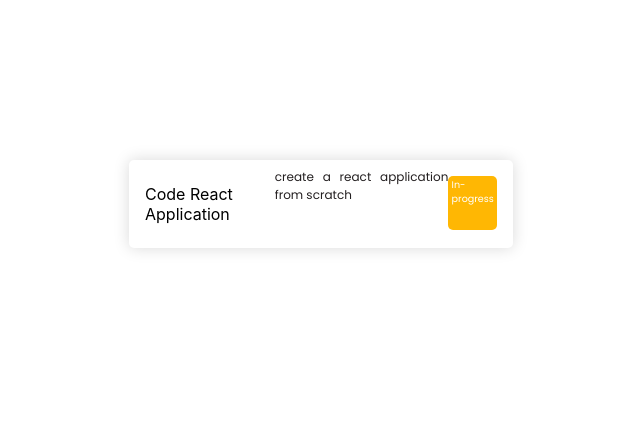
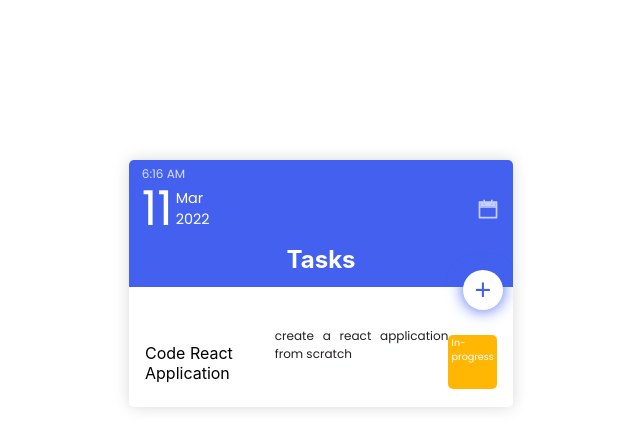
Before and after one commit to RedishRed/TodoApp, a React (Create React App) app: page / in a window 1280 px wide. Shown: the top 448 px of the page, without its empty margins (319-959 px from the left). Built offline with nearby package versions, Linux system fonts and the light colour scheme.

Commit message:
added AddTodoList,Header,Clock and Button Components

```diff
--- /dev/null
+++ b/src/components/Clock/Clock.css
@@ -0,0 +1,37 @@
+@import url('https://fonts.googleapis.com/css2?family=Poppins:ital,wght@0,100;0,200;0,300;0,400;0,500;0,600;0,700;0,800;0,900;1,100;1,200;1,300;1,400;1,500;1,600&display=swap');
+
+.clock-wrapper p{
+	margin: 0;
+	color: #FFFFFF;
+	font-family: 'Poppins', sans-serif;
+}
+.day{
+	font-size: 3rem;
+}
+.date-wrapper{
+	display: flex;
+	align-items: center;
+	justify-content: space-between;
+}
+.date-wrapper > div{
+	display: flex;
+	align-items: center;
+	gap: 0.2rem;
+}
+.month, .year{
+	font-size: 0.9rem;
+}
+.calendar-icon{
+	color: #FFFFFF;
+	font-size: 1.5rem;
+	opacity: 0.7;
+}
+
+.time{
+	font-size: 0.75rem;
+}
+.time-wrapper{
+	position: absolute;
+	top: 5px;
+	opacity: 0.8;
+}
--- /dev/null
+++ b/src/components/Clock/Clock.js
@@ -0,0 +1,43 @@
+import './Clock.css';
+import { useState, useEffect} from 'react';
+import { AiTwotoneCalendar } from 'react-icons/ai';
+
+
+export default function Clock(){
+
+	const [dateState, setDateState] = useState(new Date());
+
+	useEffect(() => {
+		setInterval(() => {
+			setDateState(new Date());
+		}, 30000);
+	}, []);
+
+	let day = dateState.toLocaleDateString('en-GB', { day: 'numeric'});
+	let month = dateState.toLocaleDateString('en-GB', { month: 'short'});
+	let year = dateState.toLocaleDateString('en-GB', { year: 'numeric'});
+
+	return <div className='clock-wrapper'>
+		<div className='date-wrapper'>
+			<div>
+				<p className='day'>{day}</p>
+				<div>
+					<p className='month'>{month}</p>
+					<p className='year'>{year}</p>
+				</div>
+			</div>
+			<div>
+				<AiTwotoneCalendar className='calendar-icon'/>
+			</div>
+		</div>
+		<div className='time-wrapper'>
+			<p className='time'>
+		        {dateState.toLocaleString('en-US', {
+		            hour: 'numeric',
+		            minute: 'numeric',
+		            hour12: true,
+		        })}
+		    </p>
+		</div>
+   	</div>
+}
--- /dev/null
+++ b/src/components/Layout/Header.css
@@ -0,0 +1,37 @@
+.header-wrapper{
+	background: #4361ee;
+	padding: 0.8rem;
+	position: relative;
+	margin-bottom: 2rem;
+}
+.header-wrapper > p{
+	margin: 0;
+}
+.btn-add{
+	border-radius: 50%;
+	border: none;
+	background-color: #FFFFFF;
+	font-size: 1.8rem;
+	width: 40px;
+	height: 40px;
+	color: #4361ee;
+	position: absolute;
+	right: 10px;
+	top: 110px;
+	box-shadow: 0 0 16px #4361ee;
+	cursor: pointer;
+	outline: none;
+}
+.btn-add:hover{
+	background-color: #f1faee;
+}
+.btn-add:active{
+	background-color: #f1faee;
+}
+.title{
+	text-align: center;
+	font-weight: bold;
+	font-size: 1.5rem;
+	padding: 0 0.5rem;
+	color: #FFFFFF;
+}
--- /dev/null
+++ b/src/components/Layout/Header.js
@@ -0,0 +1,31 @@
+import './Header.css';
+import Clock from '../Clock/Clock';
+import Button from '../UI/Button/Button';
+import AddTodoList from '../List/AddTodoList';
+import Backdrop from '../UI/Modal/Backdrop';
+import {useState} from 'react';
+
+export default function Header(){
+	let [modalOpen, setModalOpen] = useState(false);
+	const showModal = () => setModalOpen(true)
+	const closeModal = () => setModalOpen(false)
+
+	const modalHandler = () => {
+		console.log('click');
+	}
+
+	return <div>
+		<Backdrop show={modalOpen}/>
+		<div className='header-wrapper'>
+			<Clock/>
+			<p className='title'> Tasks</p>
+			<Button
+				className='btn-add'
+				type='button'
+				onClick={showModal}
+				label='+'
+				value=''
+			/>
+		</div>
+	</div>
+}
--- /dev/null
+++ b/src/components/List/AddTodoList.css
@@ -0,0 +1,108 @@
+@import url('https://fonts.googleapis.com/css2?family=Poppins:ital,wght@0,100;0,200;0,300;0,400;0,500;0,600;0,700;0,800;0,900;1,100;1,200;1,300;1,400;1,500;1,600&display=swap');
+
+.addTodoList-wrapper{
+    position: absolute;
+    z-index: 200;
+    border: 1px solid #eee;
+    box-shadow: 0 2px 2px #ccc;
+    border-radius: 10px;
+    background-color: white;
+    padding: 1rem;
+    box-sizing: border-box;
+    top: 50%;
+    left: 50%;
+    transform: translate(-50%, -50%);
+    width: max-content;
+    transition: all 300ms ease-out;
+    font-family: 'Poppins', sans-serif;
+}
+.addTodoList-wrapper > .header-title{
+	font-size: 1.5rem;
+	font-weight: bold;
+	margin: 0;
+	color: #3f37c9;
+	text-align: center;
+}
+.addTodoList-wrapper > .header-sub-title{
+	font-size: 0.75rem;
+	margin:0 0 1rem 0;
+	color: #231F20;
+	padding-bottom: 0.5rem;
+	text-align: center;
+}
+.btn-wrapper{
+	display: flex;
+	justify-content: space-between;
+	margin-top: 1.5rem;
+}
+.btn-close{
+	background: #e63946;
+	border: 1px solid #e63946;
+	color: #FFFFFF;
+	font-family: 'Poppins', sans-serif;
+	padding: 0.3rem 0.6rem;
+	border-radius: 5px;
+	cursor: pointer;
+    transition: all 0.3s ease-in-out;
+}
+.btn-close:hover{
+    background: #d21a28;
+}
+.btn-close:active{
+    background: #d21a28;
+    opacity: 0.8;
+}
+
+.btn-create{
+	background: #3f37c9;
+	border: 1px solid #3f37c9;
+	color: #FFFFFF;
+	font-family: 'Poppins', sans-serif;
+	padding: 0.3rem 0.6rem;
+	border-radius: 5px;
+	cursor: pointer;
+    transition: all 0.3s ease-in-out;
+}
+.btn-create:hover{
+    background: #3831b5;
+}
+.btn-create:active{
+    background: #3831b5;
+    opacity: 0.8;
+}
+.ModalOpen {
+    animation: openModal 0.4s ease-out forwards;
+}
+
+.ModalClose{
+    animation: closeModal 0.4s ease-in forwards;
+}
+
+@keyframes openModal {
+    0% {
+        opacity: 0;
+        transform: translate(-50%, -100%);
+    }
+    50% {
+        opacity: 1;
+        transform: translate(-50%, -70%);
+    }
+    100% {
+        opacity: 1;
+        transform: translate(-50%, -50%);
+    }
+}
+@keyframes closeModal {
+    0% {
+        opacity: 1;
+        transform: translate(-50%, -50%);
+    }
+    50% {
+        opacity: 1;
+        transform: translate(-50%, -70%);
+    }
+    100% {
+        opacity: 0;
+        transform: translate(-50%, -100%);
+    }
+}
--- /dev/null
+++ b/src/components/List/AddTodoList.js
@@ -0,0 +1,99 @@
+import './AddTodoList.css';
+import CSSTransition from 'react-transition-group/CSSTransition';
+import Input from '../UI/Input/Input';
+import Button from '../UI/Button/Button';
+import AuthContext from '../../task/auth-context';
+import {Fragment, useContext} from 'react';
+
+const AddTodoList = (props) => {
+
+	const taskCtx = useContext(AuthContext);
+	const {onChange, listTask, item, taskList, onReset, onAdd} = taskCtx;
+
+	const animationTiming = {
+	    enter: 400,
+	    exit: 400
+	}
+
+	const onAddTaskHandler = () => {
+		onAdd();
+		props.close();
+		onReset();
+	}
+	const updateHandler = () => {
+		listTask[props.taskNo].taskName = item.taskName;
+		listTask[props.taskNo].detail = item.detail;
+		props.close();
+	}
+
+	return <CSSTransition
+		in={props.show}
+        mountOnEnter
+        unmountOnExit
+        timeout={animationTiming}
+        classNames={{
+            enter: '',
+            enterActive: 'ModalOpen',
+            exit: '',
+            exitActive: 'ModalClose'
+        }}>
+        <div className='addTodoList-wrapper'>
+			{props.action !== 'edit'
+				? <Fragment>
+					<p className='header-title'>Create To Do</p>
+					<p className='header-sub-title'>Create your own task and make it your goal!</p>
+				</Fragment>
+				: <Fragment>
+					<p className='header-title'>Update To Do</p>
+					<p className='header-sub-title'>Update your task and make it a new goal!</p>
+				</Fragment>}
+
+			<form>
+				<Input
+					id='name'
+					label='Task Name:'
+					type='text'
+					name='taskName'
+					value={item.taskName}
+					inputChangeHandler={onChange}
+					placeholder='Enter task name'
+				/>
+				<Input
+					id='detail'
+					label='Detail:'
+					type='text'
+					name='detail'
+					value={item.detail}
+					inputChangeHandler={onChange}
+					placeholder='Enter task details'
+				/>
+				<div className='btn-wrapper'>
+					<Button
+						type='button'
+						className='btn-close'
+						onClick={props.close}
+						value=''
+						disabled={false}
+						label='Close'/>
+					{props.action === 'edit'
+						? <Button
+							type='button'
+							className='btn-create'
+							onClick={updateHandler}
+							value=''
+							disabled={false}
+							label='Update'/>
+						: <Button
+							type='button'
+							className='btn-create'
+							onClick={onAddTaskHandler}
+							value=''
+							disabled={false}
+							label='Create'/>}
+				</div>
+			</form>
+		</div>
+	</CSSTransition>
+}
+
+export default AddTodoList;
--- a/src/components/List/TodoList.js
+++ b/src/components/List/TodoList.js
@@ -2,6 +2,7 @@ import './TodoList.css';
 import {Fragment, useEffect, useState, useContext} from 'react';
 import Container from '../UI/Container/Container';
 import AuthContext from '../../task/auth-context';
+import Header from '../Layout/Header';
 
 const TodoList = props => {
 	// props values...
@@ -20,6 +21,7 @@ const TodoList = props => {
 		</div>
 	});
 	return <Container>
+		<Header/>
 		{Items}
 	</Container>
 }
--- /dev/null
+++ b/src/components/UI/Button/Button.css
@@ -0,0 +1,35 @@
+@import url('https://fonts.googleapis.com/css2?family=Poppins:ital,wght@0,100;0,200;0,300;0,400;0,500;0,600;0,700;0,800;0,900;1,100;1,200;1,300;1,400;1,500;1,600&display=swap');
+
+.btn{
+	background: #0B6BF2;
+	border: 1px solid #0B6BF2;
+	color: #FFFFFF;
+	font-size: 0.75rem;
+	padding: 0.7rem 1rem;
+	border-radius: 5px;
+	display: block;
+	font-family: 'Poppins', sans-serif;
+	transition: all 0.3s ease-in-out;
+	outline: #0243EB;
+	cursor: pointer;
+}
+.btn:hover{
+	background: #0243EB;
+	border: 1px solid #0243EB;
+}
+.btn:active{
+	background: #0B6BF2;
+	opacity: 0.5;
+	box-shadow: 0 0 10px #0B6BF2;
+}
+.disabed{
+	background: #F9F9F3;
+	border: 1px solid #c4c4c4;
+	color: #36454F;
+	font-size: 0.75rem;
+	padding: 0.7rem 1rem;
+	border-radius: 5px;
+	display: block;
+	font-family: 'Poppins', sans-serif;
+	transition: all 0.3s ease-in-out;
+}
--- /dev/null
+++ b/src/components/UI/Button/Button.js
@@ -0,0 +1,17 @@
+import './Button.css';
+
+const Button = (props) => {
+
+	const btnStyle = props.disabled? 'disabed':'btn';
+
+	return <button
+		type={props.type}
+		className={props.className}
+		onClick={props.onClick}
+		value={props.value}
+		disabled={props.disabled}>
+		{props.label}
+	</button>
+}
+
+export default Button;
--- /dev/null
+++ b/src/components/UI/Modal/Backdrop.css
@@ -0,0 +1,18 @@
+.Backdrop {
+    position: absolute;
+    z-index: 100;
+    top: 0;
+    left: 0;
+    width: 100%;
+    height: 100%;
+    background-color: rgba(0,0,0,0.8);
+}
+
+
+.BackdropOpen {
+    display: block;
+}
+
+.BackdropClose {
+    display: none;
+}
--- /dev/null
+++ b/src/components/UI/Modal/Backdrop.js
@@ -0,0 +1,11 @@
+import './Backdrop.css';
+
+export default function Backrop(props){
+    const cssClasses = [
+        'Backdrop',
+        props.show
+            ? 'BackdropOpen'
+            : 'BackdropClose'
+    ];
+	return <div className={cssClasses.join(' ')}></div>
+}
```
